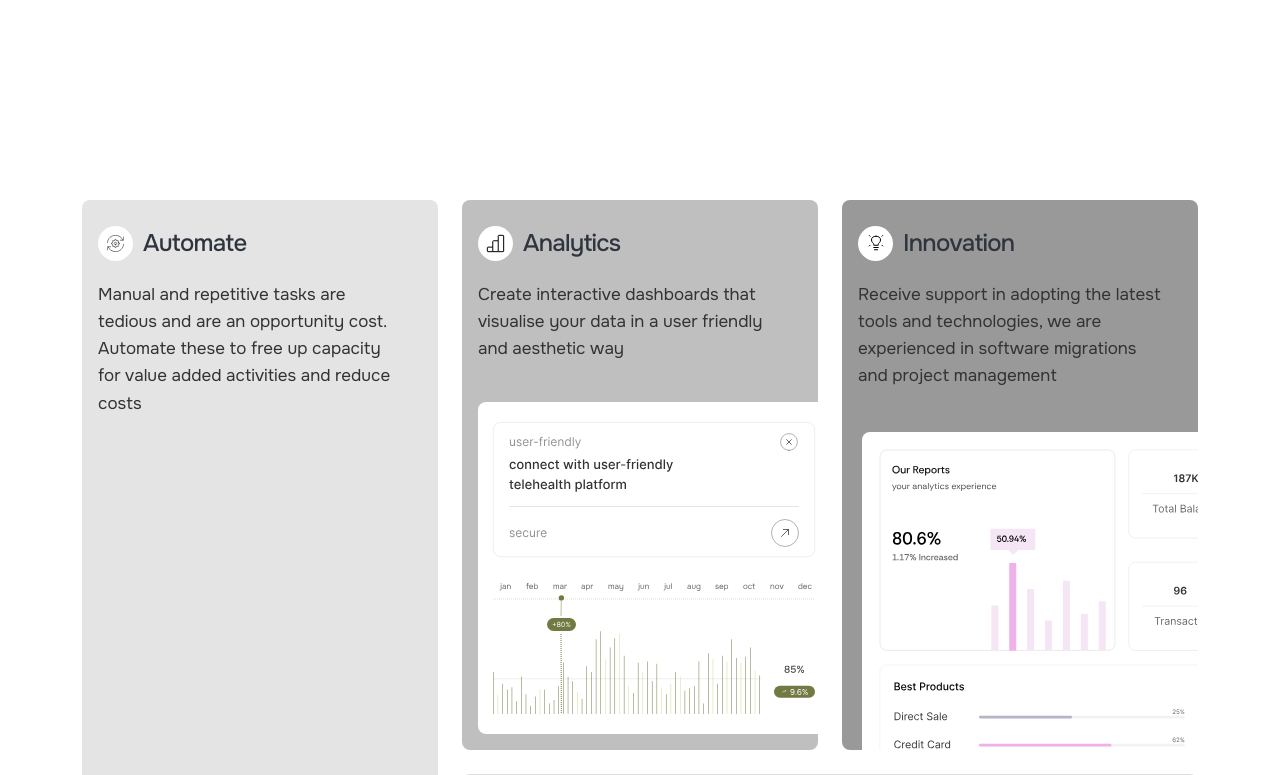
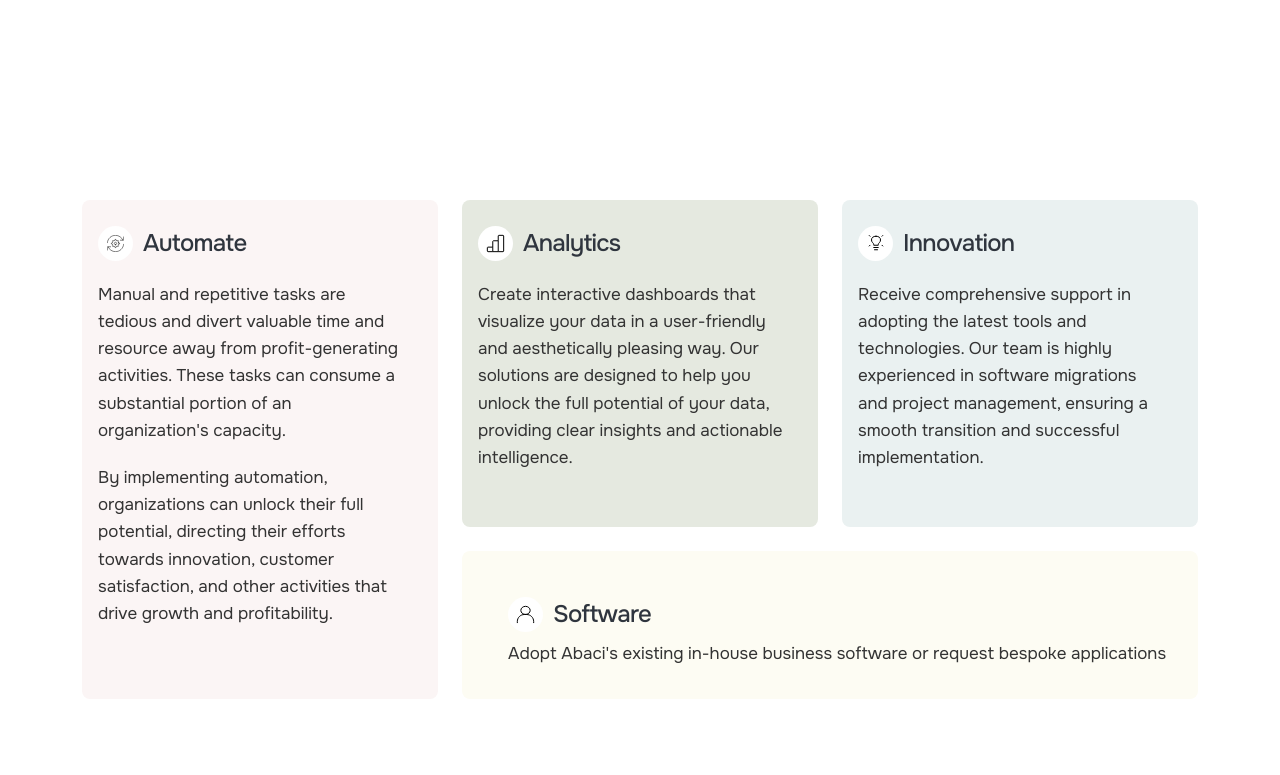
Before and after one commit to usman-InfinityTech/AbaciGG, a Django app: page / in a window 1280 px wide. Shown: the part 677-1452 px from the top of the page. Run offline with Django 3.2, Linux system fonts and the light colour scheme; data comes from the database, SQL or seed files in the repository; data that the repository does not hold is empty; some libraries are stand-ins or nearby versions.

Commit message:
updates to index

```diff
--- a/templates/website/index.html
+++ b/templates/website/index.html
@@ -63,18 +63,21 @@
         <div class="row">
             <!-- Column for the first card -->
             <div class="col-md-4">
-                <div class="card h-100" style="background-color: #e4e4e4; padding-top:10px ">
+                <div class="card h-100" style="background-color: #fbf5f5; padding-top: 10px ">
                     <div class="card-body">
                         <div class="feature-head">
                             <div class="feature-title">
                                 <div class="feature-icon">
                                     <img src="{% static 'website/images/svg/automation.svg' %}" alt="Feature Icon">
                                 </div>
-                                <h4 class="feature-heading">Automate</h4></div>
-                            <p class="feature-info">Manual and repetitive tasks are tedious and are an opportunity cost. Automate these to free up capacity for value added activities and reduce costs</p>
+                                <h4 class="feature-heading">Automate</h4>
+                            </div>
+                            <p class="feature-info">Manual and repetitive tasks are tedious and divert valuable time and resource away from profit-generating activities.
+                            These tasks can consume a substantial portion of an organization's capacity.</p>
+                            <p class="feature-info">By implementing automation, organizations can unlock their full potential, directing their efforts towards innovation, customer satisfaction, and other activities that drive growth and profitability.</p>
                         </div>
                     </div>
-                    <img src="{% static 'website/images/card1.svg' %}" class="card-1-img">
+                    <!-- <img src="{% static 'website/images/card1.svg' %}" class="card-1-img"> -->
                 </div>
             </div>
 
@@ -84,7 +87,7 @@
                     <!-- Second card -->
                     <div class="col-md-6 d-flex">
                         <div class="card mb-4 flex-fill"
-                             style="background-color: #bfbfbf;padding-top:10px;">
+                             style="background-color: #e5e9e0; padding-top: 10px; ">
                             <div class="card-body">
                                 <div class="feature-head">
                                     <div class="feature-title">
@@ -92,12 +95,14 @@
                                             <img src="{% static 'website/images/svg/architecture.svg' %}"
                                                  alt="Feature Icon">
                                         </div>
-                                        <h4 class="feature-heading">Analytics</h4></div>
-                                    <p class="feature-info">Create interactive dashboards that visualise your data in a user friendly and
-                                        aesthetic way
+                                        <h4 class="feature-heading">Analytics</h4>
+                                    </div>
+                                    <p class="feature-info">
+                                        Create interactive dashboards that visualize your data in a user-friendly and aesthetically pleasing way. Our solutions are designed to help you unlock the full potential of your data,
+                                        providing clear insights and actionable intelligence.
                                     </p>
                                 </div>
-                                <img src="{% static 'website/images/svg/card2.svg' %}" class="card-2-img">
+                                <!-- <img src="{% static 'website/images/svg/card2.svg' %}" class="card-2-img"> -->
             </div>
 
         </div>
@@ -105,7 +110,7 @@
     <!-- Third card -->
                                 <div class="col-md-6 d-flex">
                                     <div class="card mb-4 flex-fill"
-                             style="background-color: #9a9999; padding-top:10px;">
+                                         style="background-color: #eaf1f1; padding-top: 10px; ">
                                         <div class="card-body">
                                             <div class="feature-head">
                                                 <div class="feature-title">
@@ -113,43 +118,34 @@
                                                         <img src="{% static 'website/images/svg/edge.svg' %}"
                                                              alt="Feature Icon">
                                                     </div>
-                                        <h4 class="feature-heading">Innovation</h4></div>
+                                                    <h4 class="feature-heading">Innovation</h4>
+                                                </div>
                                                 <p class="feature-info">
-                                        Receive support in adopting the latest tools and technologies, we are experienced in software migrations
-                                        and project management
+                                                    Receive comprehensive support in adopting the latest tools and technologies. Our team is highly experienced in software migrations and project management,
+                                                    ensuring a smooth transition and successful implementation.
                                                 </p>
                                             </div>
                                         </div>
-                            <img src="{% static 'website/images/svg/card3.svg' %}" class="card-3-img">
+                                        <!-- <img src="{% static 'website/images/svg/card3.svg' %}" class="card-3-img"> -->
                                     </div>
                                 </div>
                             </div>
                 <div class="row">
                     <!-- Fourth card below the second and third, taking whole space -->
                     <div class="col-12">
-                        <div class="card" style="
-   display: flex;
-    flex-direction: row; /* Ensures horizontal layout */
-    justify-content: space-between;
-    align-items: center;
-    padding-top: 30px;
-    padding-left: 30px;
-    padding-right: 0; /* Remove right padding */
-    padding-bottom: 0; /* Remove bottom padding */
-    background-color: #dedede;
-    border-radius: 8px;
-    overflow: hidden;
-">
+                        <div class="card" style=" display: flex; flex-direction: row; /* Ensures horizontal layout */ justify-content: space-between; align-items: center; padding-top: 30px; padding-left: 30px; padding-right: 0; /* Remove right padding */ padding-bottom: 0; /* Remove bottom padding */ background-color: #fdfcf3; border-radius: 8px; overflow: hidden; ">
                             <div class="card-body">
                                 <div class="interface-data">
                                     <div class="feature-title">
                                         <div class="feature-icon">
                                             <img src="{% static 'website/images/svg/interface.svg' %}">
                                         </div>
-                                        <h4 class="feature-heading">Software</h4></div>
-                                    <p class="feature-text">Adopt Abaci's existing in-house business software or request bespoke applications</p></div>
+                                        <h4 class="feature-heading">Software</h4>
                                     </div>
-                            <img src="{% static 'website/images/svg/card4.svg' %}" class="interface-graph">
+                                    <p class="feature-text">Adopt Abaci's existing in-house business software or request bespoke applications</p>
+                                </div>
+                            </div>
+                            <!-- <img src="{% static 'website/images/svg/card4.svg' %}" class="interface-graph"> -->
                         </div>
                     </div>
                 </div>
@@ -185,21 +181,24 @@
                     {% for service in services %}
                         <!-- FEATURE BOX #1 -->
                     <div class="col">
+                        <a href="/{{ service.service_detail_url }}">
                             <div class="fbox-8 mb-40 wow fadeInUp">
 
                                 <!-- Image -->
                                 <div class="fbox-img bg-whitesmoke-gradient">
+
                                     <img class="img-fluid" src="{{ service.service_icon.url }}"
-                                         style="height: 70px" alt="feature-icon"/>
+                                         style="height: 70px" alt="feature-icon" />
                                 </div>
 
                                 <!-- Title -->
                                 <h5 class="h5-md">{{ service.service_name }}</h5>
 
                                 <!-- Text -->
-                                <p class="p-lg">{{ service.service_description }}
+                                <p class="p-lg">
+                                    {{ service.service_description }}
                                 </p>
-
+                        </a>
                         </div>
                     </div>
                     {% endfor %}
--- a/templates/website/services.html
+++ b/templates/website/services.html
@@ -162,7 +162,7 @@
             <div class="row">
                 {% for service in services %}
                     <div class="col-lg-4">
-                        <a href="{{ service.service_link }}" class="service-link">
+                        <a href="/{{ service.service_detail_url }}" class="service-link">
                             <div class="service-block">
                                 <div class="service-header">
                                     <img src="{{ service.service_icon.url }}"
@@ -241,6 +241,6 @@
 
 
         </div>
-    </div>
+
 
 {% endblock main_content %}
```
Lines whose indentation alone changed are shown as unchanged.
